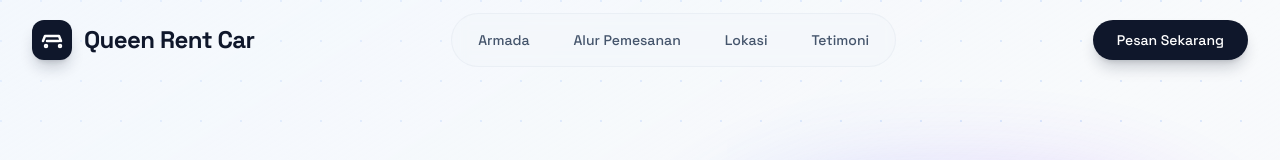
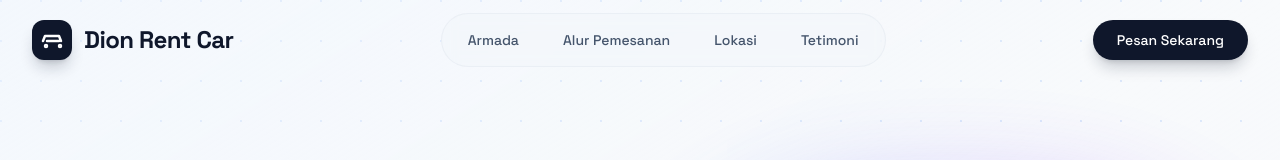
Before and after one commit to valendion/Landing-Page-Rent-Card, a React (Vite) app: page / in a window 1280 px wide. Shown: the top 160 px of the page. Built offline with nearby package versions, Linux system fonts and the light colour scheme.

Commit message:
fix(change name queen to dion)

```diff
--- a/index.html
+++ b/index.html
@@ -6,10 +6,10 @@
     <meta name="viewport" content="width=device-width, initial-scale=1.0" />
 
     <!-- Primary Meta Tags -->
-    <title>Queen Rent Car - Rental Mobil Terpercaya di Parepare</title>
+    <title>Dion Rent Car - Rental Mobil Terpercaya di Parepare</title>
     <meta
       name="title"
-      content="Queen Rent Car - Rental Mobil Terpercaya di Parepare"
+      content="Dion Rent Car - Rental Mobil Terpercaya di Parepare"
     />
     <meta
       name="description"
@@ -31,7 +31,7 @@
     />
     <meta
       property="og:title"
-      content="Queen Rent Car - Rental Mobil Terpercaya di Parepare"
+      content="Dion Rent Car - Rental Mobil Terpercaya di Parepare"
     />
     <meta
       property="og:description"
@@ -45,9 +45,9 @@
     <meta property="og:image:height" content="630" />
     <meta
       property="og:image:alt"
-      content="Queen Rent Car - Rental Mobil Parepare"
+      content="Dion Rent Car - Rental Mobil Parepare"
     />
-    <meta property="og:site_name" content="Queen Rent Car" />
+    <meta property="og:site_name" content="Dion Rent Car" />
     <meta property="og:locale" content="id_ID" />
 
     <!-- Twitter -->
@@ -58,7 +58,7 @@
     />
     <meta
       property="twitter:title"
-      content="Queen Rent Car - Rental Mobil Terpercaya di Parepare"
+      content="Dion Rent Car - Rental Mobil Terpercaya di Parepare"
     />
     <meta
       property="twitter:description"
@@ -70,7 +70,7 @@
     />
     <meta
       property="twitter:image:alt"
-      content="Queen Rent Car - Rental Mobil Parepare"
+      content="Dion Rent Car - Rental Mobil Parepare"
     />
 
     <!-- WhatsApp (menggunakan OG tags) -->
--- a/src/App.tsx
+++ b/src/App.tsx
@@ -46,12 +46,12 @@ function App() {
 
         <main>
           <Hero />
+          <CTA />
           <Stats />
           <Fleet />
           <HowItWorks />
           <LocationRentals />
           <Testimonials />
-          <CTA />
         </main>
 
         <Footer />
--- a/src/components/CTA.tsx
+++ b/src/components/CTA.tsx
@@ -24,7 +24,7 @@ const CTA: React.FC = () => {
             Lihat Mobil
           </a>
           <a
-            href="https://wa.me/6281241820456?text=Halo%2C%20saya%20ingin%20bertanya."
+            href="https://wa.me/6285340715225?text=Halo%2C%20saya%20ingin%20bertanya."
             target="_blank"
             rel="noopener noreferrer"
             className="bg-transparent border-2 border-white text-white px-8 py-4 rounded-full font-bold text-lg hover:bg-white/10 transition-all inline-block text-center"
--- a/src/components/CarCard.tsx
+++ b/src/components/CarCard.tsx
@@ -29,7 +29,7 @@ const CarCard: React.FC<CarCardProps> = ({ car }) => {
   const getWhatsAppLink = () => {
     const message = `Halo, saya ingin pesan mobil ${car.name} dengan harga Rp ${formatPrice(car.pricePerDay)}/hari. Apakah tersedia?`;
     const encodedMessage = encodeURIComponent(message);
-    return `https://wa.me/6281241820456?text=${encodedMessage}`;
+    return `https://wa.me/6285340715225?text=${encodedMessage}`;
   };
 
   return (
--- a/src/components/Footer.tsx
+++ b/src/components/Footer.tsx
@@ -10,7 +10,7 @@ const Footer = () => {
               <div className="w-8 h-8 bg-white rounded-lg flex items-center justify-center">
                 <CarIcon className="w-5 h-5 text-slate-900" />
               </div>
-              <span className="text-xl font-bold">Queen Car Rental</span>
+              <span className="text-xl font-bold">Dion Car Rental</span>
             </div>
             <p className="text-sm leading-relaxed">
               Rental mobil lokal di Parepare, Sulawesi Selatan. Melayani
@@ -37,7 +37,7 @@ const Footer = () => {
             <p className="text-sm mb-4">Hubungi kami disini</p>
             <div className="flex space-x-4">
               <a
-                href="https://wa.me/6281241820456?text=Halo%2C%20saya%20ingin%20bertanya."
+                href="https://wa.me/6285340715225?text=Halo%2C%20saya%20ingin%20bertanya."
                 target="_blank"
                 rel="noopener noreferrer"
                 className="flex items-center space-x-2 text-green-400 hover:text-green-300 transition-colors"
@@ -46,7 +46,7 @@ const Footer = () => {
                 <span>WhatsApp</span>
               </a>
               <a
-                href="https://www.instagram.com/queenrentcar__/"
+                href="https://www.instagram.com/dionaja027/"
                 className="flex items-center space-x-2 text-pink-400 hover:text-pink-300 transition-colors"
               >
                 <InstagramIcon className="w-5 h-5" />
@@ -58,7 +58,7 @@ const Footer = () => {
 
         <div className="border-t border-slate-900 pt-8 flex flex-col md:flex-row justify-between items-center space-y-4 md:space-y-0">
           <p className="text-sm">
-            © 2026 Queen Car Rental. Semua hak dilindungi.
+            © 2026 Dion Car Rental. Semua hak dilindungi.
           </p>
         </div>
       </div>
--- a/src/components/LocationRentals.tsx
+++ b/src/components/LocationRentals.tsx
@@ -73,7 +73,7 @@ const LocationRentals: React.FC = () => {
                   className="flex items-center space-x-3 p-4 rounded-xl bg-white/10 backdrop-blur border border-white/10 hover:bg-white/20 transition-colors group"
                 >
                   <div
-                    className={`    w-10 h-10 rounded-full ${location.color} flex items-center justify-center text-sm font-bold shrink -0`}
+                    className={`w-10 h-10 rounded-full ${location.color} flex items-center justify-center text-sm font-bold shrink-0`}
                   >
                     {location.code}
                   </div>
@@ -92,23 +92,19 @@ const LocationRentals: React.FC = () => {
 
             {/* Tombol Navigasi */}
             <a
-              href="https://maps.google.com/?q         =Jl.+Bau+Massepe+Depan+Masjid+Al+Hidayah+Kampung+Baru+Kota+Parepare"
+              href="https://maps.google.com/?q=Jl.+Bau+Massepe+Depan+Masjid+Al+Hidayah+Kampung+Baru+Kota+Parepare"
               target="_blank"
               rel="noopener noreferrer"
               className="mt-6 inline-flex items-center space-x-2 px-6 py-3 bg-white text-slate-900 rounded-xl font-medium hover:bg-slate-100 transition-colors"
             >
-              <svg
-                className="w-5 h   -5"
-                fill="currentColor"
-                viewBox="0 0 24 24"
-              >
-                <path d="M12 2C8.13 2  5 5.13 5 9c0 5.25 7 13 7 13s7-7.75 7-13   c0-3.87-3.13-7-7-7zm0 9.5c-1.38 0-2.5-1. 12-2.5-2.5s1.12-2.5  2.5-2.5 2.5 1.12 2.5 2. 5-1.12 2.5-2.5-2.5 2.5z" />
+              <svg className="w-5 h-5" fill="currentColor" viewBox="0 0 24 24">
+                <path d="M12 2C8.13 2 5 5.13 5 9c0 5.25 7 13 7 13s7-7.75 7-13   c0-3.87-3.13-7-7-7zm0 9.5c-1.38 0-2.5-1. 12-2.5-2.5s1.12-2.5  2.5-2.5 2.5 1.12 2.5 2. 5-1.12 2.5-2.5-2.5 2.5z" />
               </svg>
               <span>Navigasi ke Lokasi</span>
             </a>
 
-            {/* Info    Alamat Lengkap */}
-            <div className="mt-8 p   -4 rounded-xl bg-white/5 border border-white/10">
+            {/* Info Alamat Lengkap */}
+            <div className="mt-8 p-4 rounded-xl bg-white/5 border border-white/10">
               <p className="text-sm text-slate-300">
                 <span className="font-semibold text-white">
                   📍 Alamat Lengkap:
@@ -133,7 +129,7 @@ const LocationRentals: React.FC = () => {
             <div className="aspect-square rounded-3xl overflow-hidden border-4 border-white/10 shadow-2xl relative">
               {/* Google Maps Embed - Masjid Al Hidayah Kampung Baru */}
               <iframe
-                src="https://www.google.com/maps/embed?pb=!1m18 !1m12!1m3!1d3973.5!2d119.6235!3d-4.  0256!2m3!1f0!2f0!3f0!3m2!1 i1024!2i768!4f13.1!3m3! 1m2!1s0x0%3A0 x0!2zNMKwMDEnMzIuMiJTIDExOcKwMzcnMjQuNiJF!5e0!3m2!1sid!2sid!4v1710760000000!5m2! 1sid!2sid"
+                src="https://www.google.com/maps/embed?pb=!1m18!1m12!1m3!1d3973.5!2d119.6235!3d-4.  0256!2m3!1f0!2f0!3f0!3m2!1i1024!2i768!4f13.1!3m3!1m2!1s0x0%3A0x0!2zNMKwMDEnMzIuMiJTIDExOcKwMzcnMjQuNiJF!5e0!3m2!1sid!2sid!4v1710760000000!5m2!1sid!2sid"
                 width="100%"
                 height="100%"
                 style={{ border: 0 }}
--- a/src/components/Navbar.tsx
+++ b/src/components/Navbar.tsx
@@ -52,7 +52,7 @@ const Navbar = () => {
               <CarIcon className="w-6 h-6 text-white" />
             </div>
             <span className="text-2xl font-bold text-slate-900 tracking-tight group-hover:text-blue-600 transition-colors">
-              Queen Rent Car
+              Dion Rent Car
             </span>
           </div>
 
```
